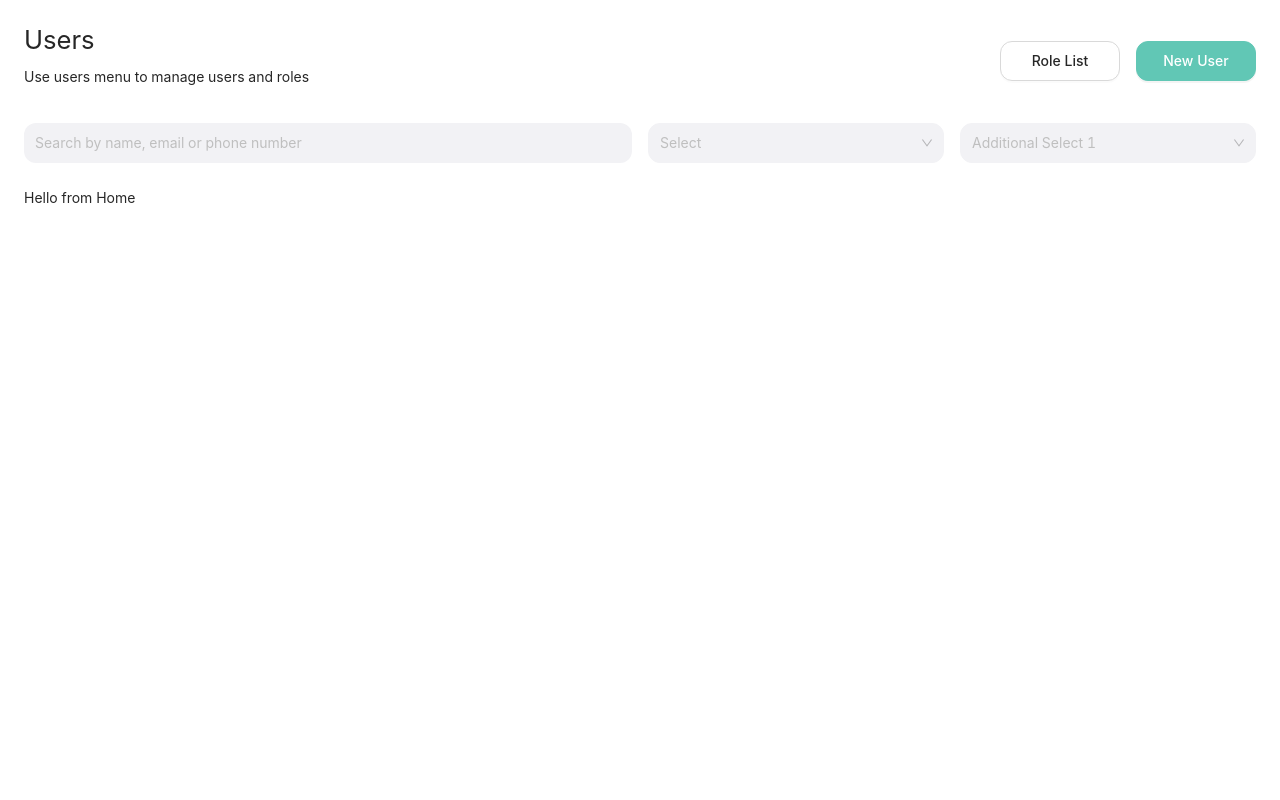
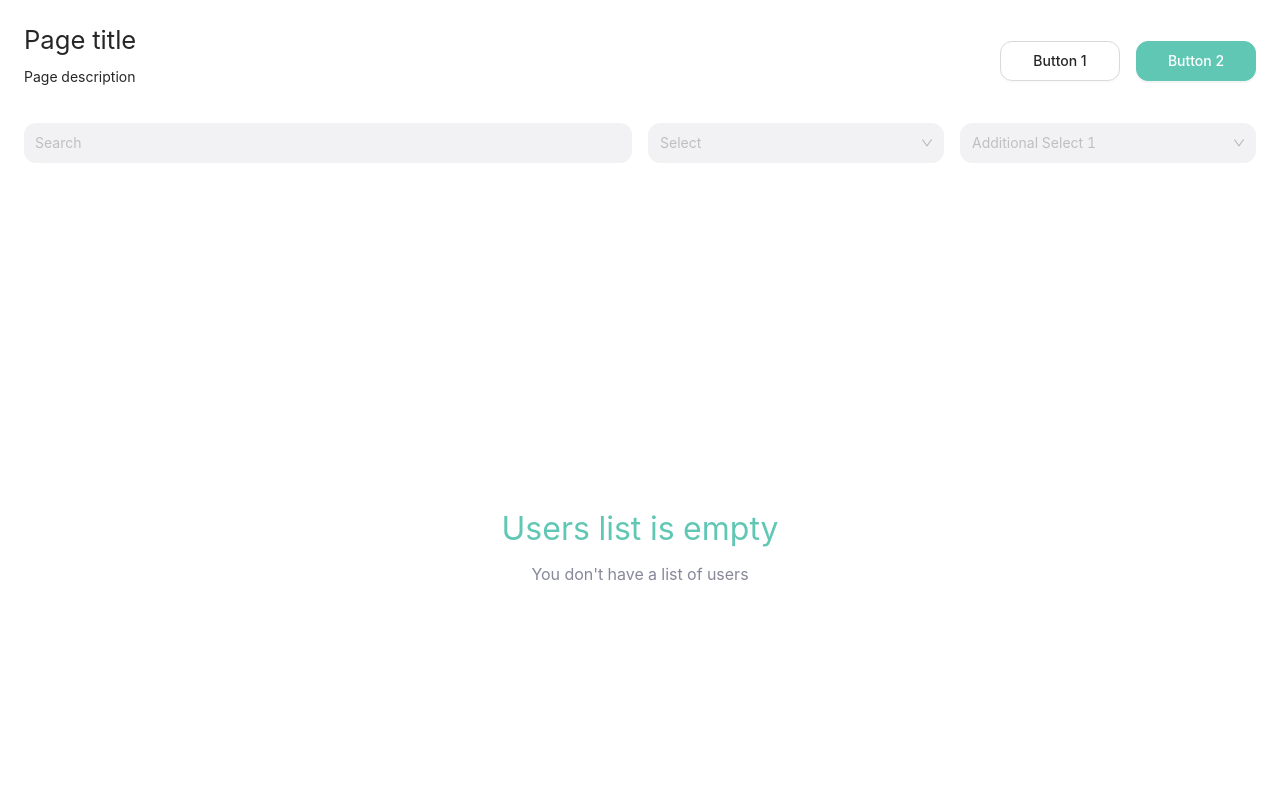
Before and after one commit to restuba/efishery-crud, a React (Create React App) app: page / in a window 1280 px wide. Shown: the top 800 px of the page. Built offline with nearby package versions, Linux system fonts and the light colour scheme.

Commit message:
feat(components): add empty result component

```diff
--- /dev/null
+++ b/src/components/molecules/emptyResult/index.js
@@ -0,0 +1,35 @@
+import React from 'react';
+import { colors } from '../../../configs';
+import { Typography } from '../../atoms';
+import Wrapper from './style';
+
+const initialValues = {
+  responsive: {
+    sm: {
+      height: 344,
+    },
+    md: {
+      height: 640,
+    },
+  },
+};
+
+const Index = (props) => {
+  const { desc, title = 'Empty title', responsiveProps = {} } = props;
+  const responsive = { ...initialValues.responsive, ...responsiveProps };
+
+  return (
+    <Wrapper responsive={responsive}>
+      <div className="container_empty_results">
+        <Typography color={colors.primary} size={{ sm: 1.6, md: 2 }}>
+          {title}
+        </Typography>
+        <Typography color={colors.dark2} hidden={!desc}>
+          {desc}
+        </Typography>
+      </div>
+    </Wrapper>
+  );
+};
+
+export default Index;
--- /dev/null
+++ b/src/components/molecules/emptyResult/style.js
@@ -0,0 +1,26 @@
+import styled from 'styled-components';
+import { breakpoints } from '../../../configs';
+
+const Wrapper = styled.div`
+  min-height: ${({ responsive }) => {
+    return `${responsive.sm.height}px`;
+  }};
+
+  @media screen and (min-width: ${breakpoints.md}) {
+    min-height: ${({ responsive }) => {
+      return `${responsive.md.height}px`;
+    }};
+  }
+  display: flex;
+  align-items: center;
+  justify-content: center;
+  .container_empty_results {
+    max-width: 514px;
+    text-align: center;
+    display: flex;
+    flex-direction: column;
+    gap: 16px;
+  }
+`;
+
+export default Wrapper;
--- a/src/components/molecules/index.js
+++ b/src/components/molecules/index.js
@@ -1,2 +1,4 @@
 export { default as PageTitle } from './pageTitle';
 export { default as Form } from './form';
+export { default as EmptyResult } from './emptyResult';
+export { default as Table } from './table';
--- /dev/null
+++ b/src/components/pages/home/content.js
@@ -0,0 +1,31 @@
+import { ConfigProvider } from 'antd';
+import React from 'react';
+import { EmptyResult, Table } from '../../molecules';
+
+const content = (props) => {
+  const { keyword, userList } = props;
+  return (
+    <ConfigProvider
+      renderEmpty={() => {
+        if (keyword?.length > 0) {
+          return (
+            <EmptyResult
+              title={`"${keyword}" not found`}
+              desc="Please search use another keyword"
+            />
+          );
+        }
+        return (
+          <EmptyResult
+            title="Users list is empty"
+            desc="You don't have a list of users"
+          />
+        );
+      }}
+    >
+      <Table dataSource={userList} rowKey="id" />
+    </ConfigProvider>
+  );
+};
+
+export default content;
--- a/src/components/pages/home/index.js
+++ b/src/components/pages/home/index.js
@@ -1,10 +1,11 @@
+import React from 'react';
 import { Col, Row } from 'antd';
-import React from 'react';
 import { Helmet } from 'react-helmet-async';
 import { Button } from '../../atoms';
 import { PageTitle } from '../../molecules';
 import { FilterSearch } from '../../organisms';
 import { MainTemplate } from '../../templates';
+import Content from './content';
 
 const options = [
   {
@@ -26,27 +27,29 @@ const Index = () => {
       <Row gutter={[24, 24]}>
         <Col span={24}>
           <PageTitle
-            title="Users"
-            subtitle="Use users menu to manage users and roles"
-            button1={<Button type="secondary">Role List</Button>}
-            button2={<Button type="primary">New User</Button>}
+            title="Page title"
+            subtitle="Page description"
+            button1={<Button type="secondary">Button 1</Button>}
+            button2={<Button type="primary">Button 2</Button>}
           />
         </Col>
         <Col span={24}>
           <FilterSearch
             inputProps={{
-              placeholder: 'Search by name, email or phone number',
+              placeholder: 'Search',
             }}
             selectProps={{
               placeholder: 'Select',
               options,
-              style: { display: 'block' },
             }}
             additionalSelectProps={{
               placeholder: 'Additional Select 1',
               options,
             }}
           />
+        </Col>
+        <Col span={24}>
+          <Content />
         </Col>
         <Col span={24}>Hello from Home</Col>
       </Row>
```
